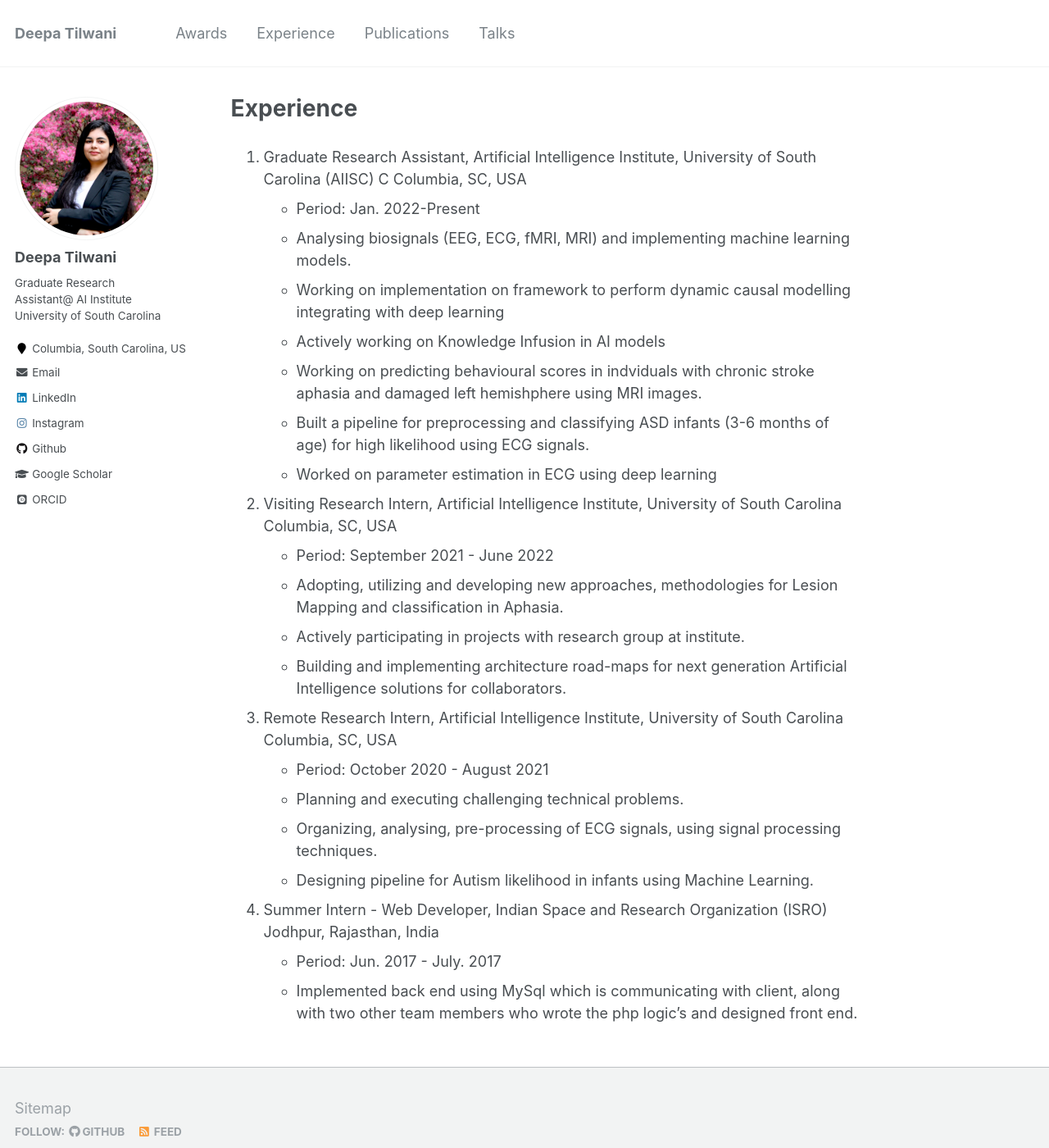
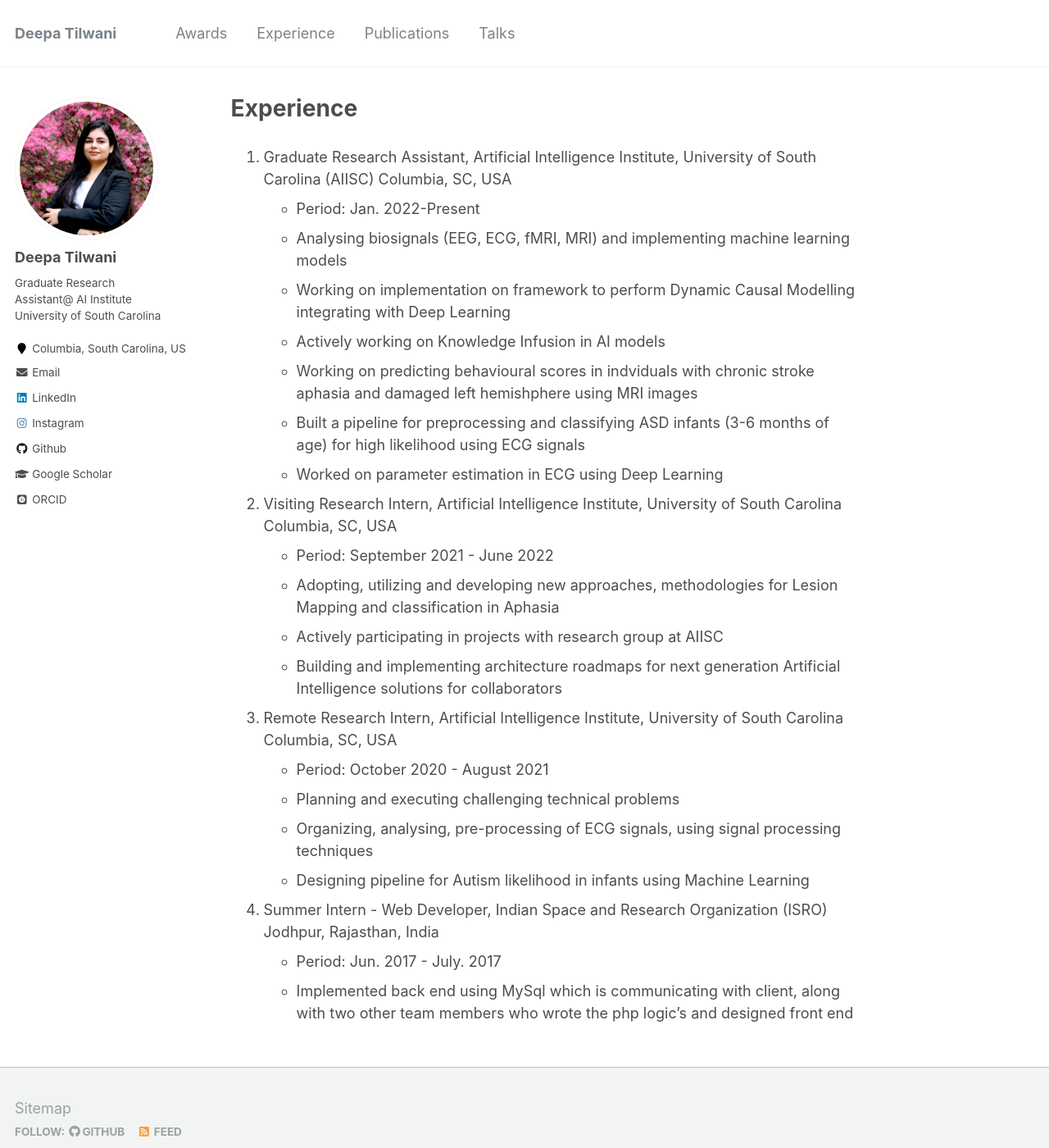
Before and after one commit to Deepa-Tilwani/deepa-tilwani.github.io, a Jekyll site: the page built from _pages/experience.md, in a window 1280 px wide and 1400 px high. Shown: the whole window at 82% size. Built offline with Jekyll 4.4.1, drawn with Linux system fonts in a browser that asks for light colours; some web fonts are replaced.

Commit message:
Update experience.md

```diff
--- a/_pages/experience.md
+++ b/_pages/experience.md
@@ -6,31 +6,31 @@ author_profile: true
 
 ---
 
-1. Graduate Research Assistant, Artificial Intelligence Institute, University of South Carolina (AIISC) C        Columbia, SC, USA
+1. Graduate Research Assistant, Artificial Intelligence Institute, University of South Carolina (AIISC) Columbia, SC, USA
    * Period: Jan. 2022-Present
-   * Analysing biosignals (EEG, ECG, fMRI, MRI) and implementing machine learning models.
-   * Working on implementation on framework to perform dynamic causal modelling integrating with
-   deep learning
+   * Analysing biosignals (EEG, ECG, fMRI, MRI) and implementing machine learning models
+   * Working on implementation on framework to perform Dynamic Causal Modelling integrating with
+   Deep Learning
    * Actively working on Knowledge Infusion in AI models
    * Working on predicting behavioural scores in indviduals with chronic stroke aphasia and damaged
-   left hemishphere using MRI images.
+   left hemishphere using MRI images
    * Built a pipeline for preprocessing and classifying ASD infants (3-6 months of age) for high likelihood
-   using ECG signals.
-   * Worked on parameter estimation in ECG using deep learning
+   using ECG signals
+   * Worked on parameter estimation in ECG using Deep Learning
 3. Visiting Research Intern, Artificial Intelligence Institute, University of South Carolina Columbia, SC, USA
    * Period: September 2021 - June 2022
    * Adopting, utilizing and developing new approaches, methodologies for Lesion Mapping and
-   classification in Aphasia.
-   * Actively participating in projects with research group at institute.
-   * Building and implementing architecture road-maps for next generation Artificial Intelligence
-   solutions for collaborators.
+   classification in Aphasia
+   * Actively participating in projects with research group at AIISC
+   * Building and implementing architecture roadmaps for next generation Artificial Intelligence
+   solutions for collaborators
 4. Remote Research Intern, Artificial Intelligence Institute, University of South Carolina Columbia, SC, USA
    * Period: October 2020 - August 2021
-   * Planning and executing challenging technical problems.
-   * Organizing, analysing, pre-processing of ECG signals, using signal processing techniques.
-   * Designing pipeline for Autism likelihood in infants using Machine Learning.
+   * Planning and executing challenging technical problems
+   * Organizing, analysing, pre-processing of ECG signals, using signal processing techniques
+   * Designing pipeline for Autism likelihood in infants using Machine Learning
 
 5. Summer Intern - Web Developer, Indian Space and Research Organization (ISRO) Jodhpur, Rajasthan, India
    * Period: Jun. 2017 - July. 2017
    * Implemented back end using MySql which is communicating with client, along with two other
-   team members who wrote the php logic’s and designed front end.
+   team members who wrote the php logic’s and designed front end
```
